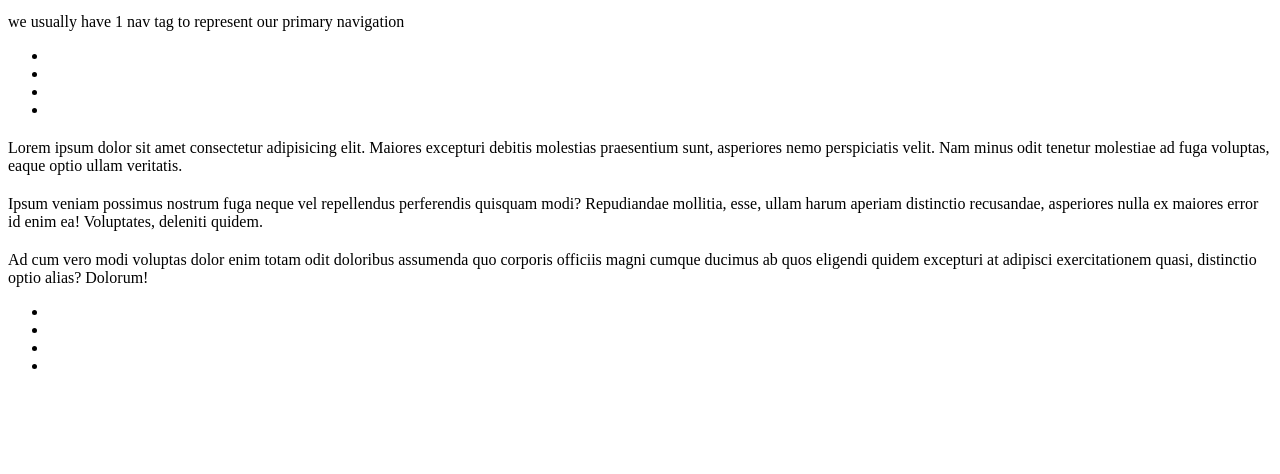
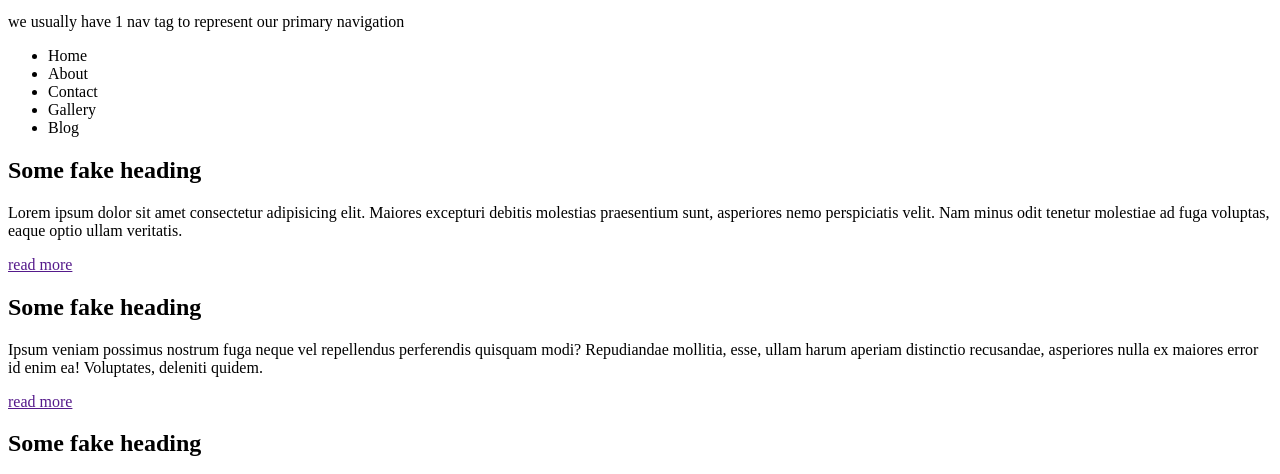
Before and after one commit to lsumner/l-sumner, a website: page index.html in a window 1280 px wide. Shown: the part 321-795 px from the top of the page. Drawn offline with Linux system fonts and the light colour scheme.

Commit message:
Add main fake content

```diff
--- a/index.html
+++ b/index.html
@@ -25,33 +25,34 @@
     we usually have 1 nav tag to represent our primary navigation
     <nav>
         <ul>
-            <li><a Home=""></a></li>
-            <li><a About=""></a></li>
-            <li><a Contact=""></a></li>
-            <li><a Gallery=""></a></li>
+            <li><a Home="/index.html"></a>Home</li>
+            <li><a About="./about/"></a>About</li>
+            <li><a Contact="./Contact/">Contact</a></li>
+            <li><a Gallery="./Gallery/">Gallery</a></li>
+            <li><a Blog="./Blog/"></a>Blog</li>
         </ul>
     </nav>
     <main>
         <section>
-            <h2></h2>
+            <h2>Some fake heading</h2>
             <p>Lorem ipsum dolor sit amet consectetur adipisicing elit. Maiores excepturi debitis molestias praesentium
                 sunt, asperiores nemo perspiciatis velit. Nam minus odit tenetur molestiae ad fuga voluptas, eaque optio
                 ullam veritatis.</p>
-            <a href=""></a>
+            <a href="">read more</a>
         </section>
         <section>
-            <h2></h2>
+            <h2>Some fake heading</h2>
             <p>Ipsum veniam possimus nostrum fuga neque vel repellendus perferendis quisquam modi? Repudiandae mollitia,
                 esse, ullam harum aperiam distinctio recusandae, asperiores nulla ex maiores error id enim ea!
                 Voluptates, deleniti quidem.</p>
-            <a href=""></a>
+            <a href="">read more</a>
         </section>
         <section>
-            <h2></h2>
+            <h2>Some fake heading</h2>
             <p>Ad cum vero modi voluptas dolor enim totam odit doloribus assumenda quo corporis officiis magni cumque
                 ducimus ab quos eligendi quidem excepturi at adipisci exercitationem quasi, distinctio optio alias?
                 Dolorum!</p>
-            <a href=""></a>
+            <a href="">read more</a>
         </section>
         <footer>
             <ul>
```
